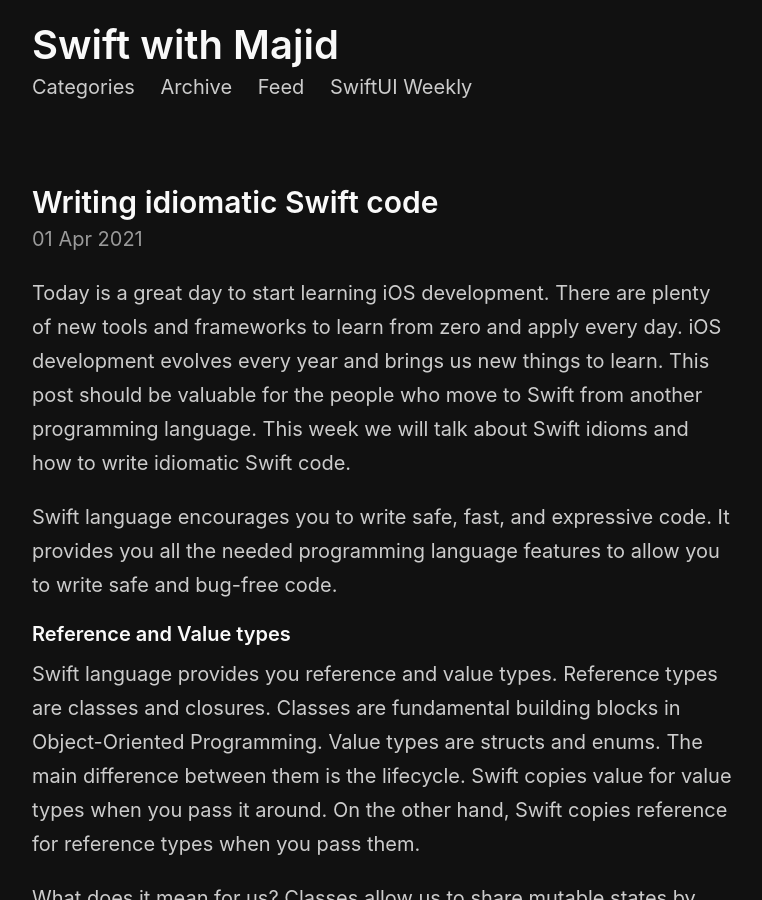
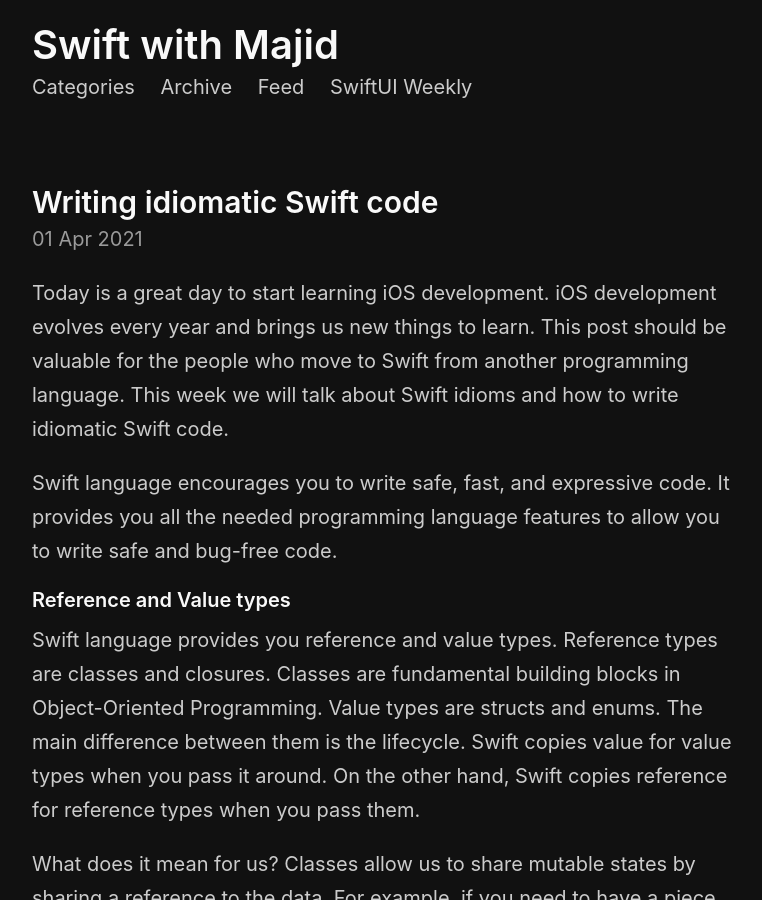
Before and after one commit to mecid/mecid.github.io, a Jekyll site: the page built from _posts/2021-04-01-writing-idiomatic-swift-code.md, in a window 1280 px wide and 900 px high. Shown: the whole window, without its empty margins (258-1020 px from the left). Built offline with Jekyll 4.4.1, drawn with Linux system fonts in a browser that asks for light colours.

Commit message:
idiomatic swift updated

```diff
--- a/_posts/2021-04-01-writing-idiomatic-swift-code.md
+++ b/_posts/2021-04-01-writing-idiomatic-swift-code.md
@@ -5,7 +5,7 @@
 image: /public/swift.png
 ---
 
-Today is a great day to start learning iOS development. There are plenty of new tools and frameworks to learn from zero and apply every day. iOS development evolves every year and brings us new things to learn. This post should be valuable for the people who move to Swift from another programming language. This week we will talk about Swift idioms and how to write idiomatic Swift code.
+Today is a great day to start learning iOS development. iOS development evolves every year and brings us new things to learn. This post should be valuable for the people who move to Swift from another programming language. This week we will talk about Swift idioms and how to write idiomatic Swift code.
 
 Swift language encourages you to write safe, fast, and expressive code. It provides you all the needed programming language features to allow you to write safe and bug-free code.
 
```
